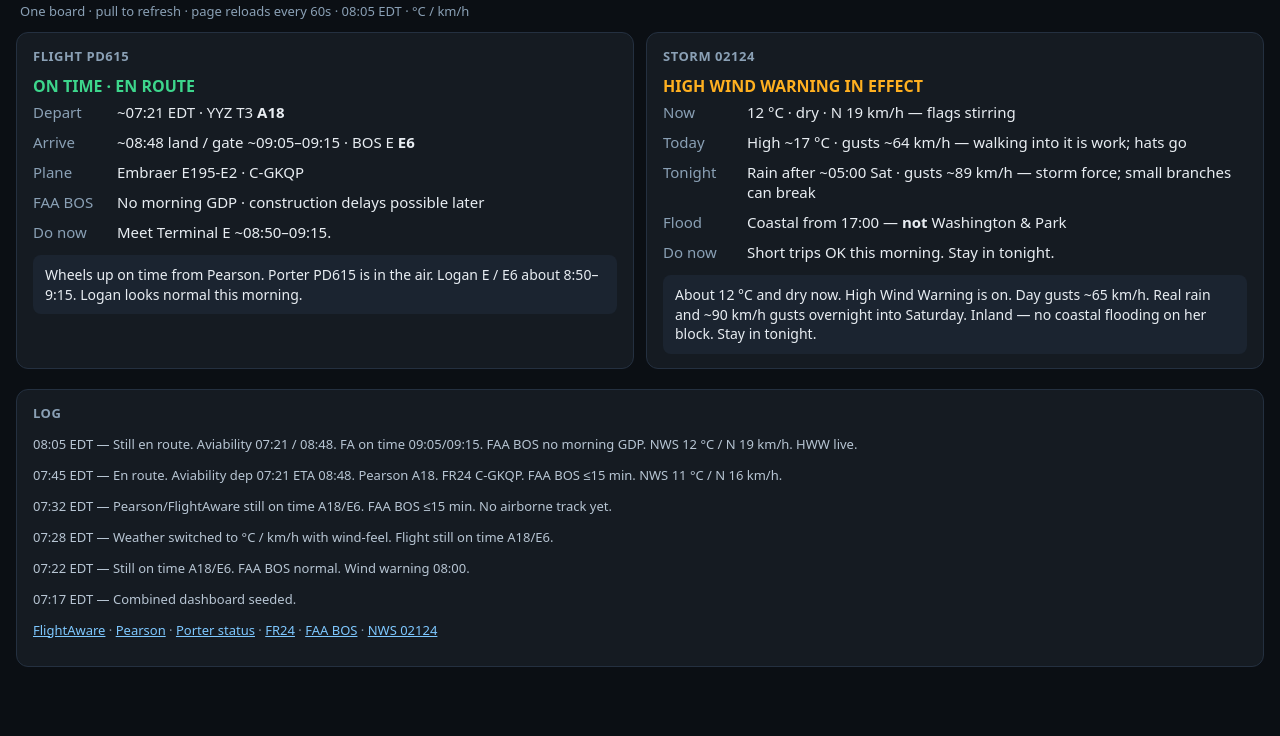
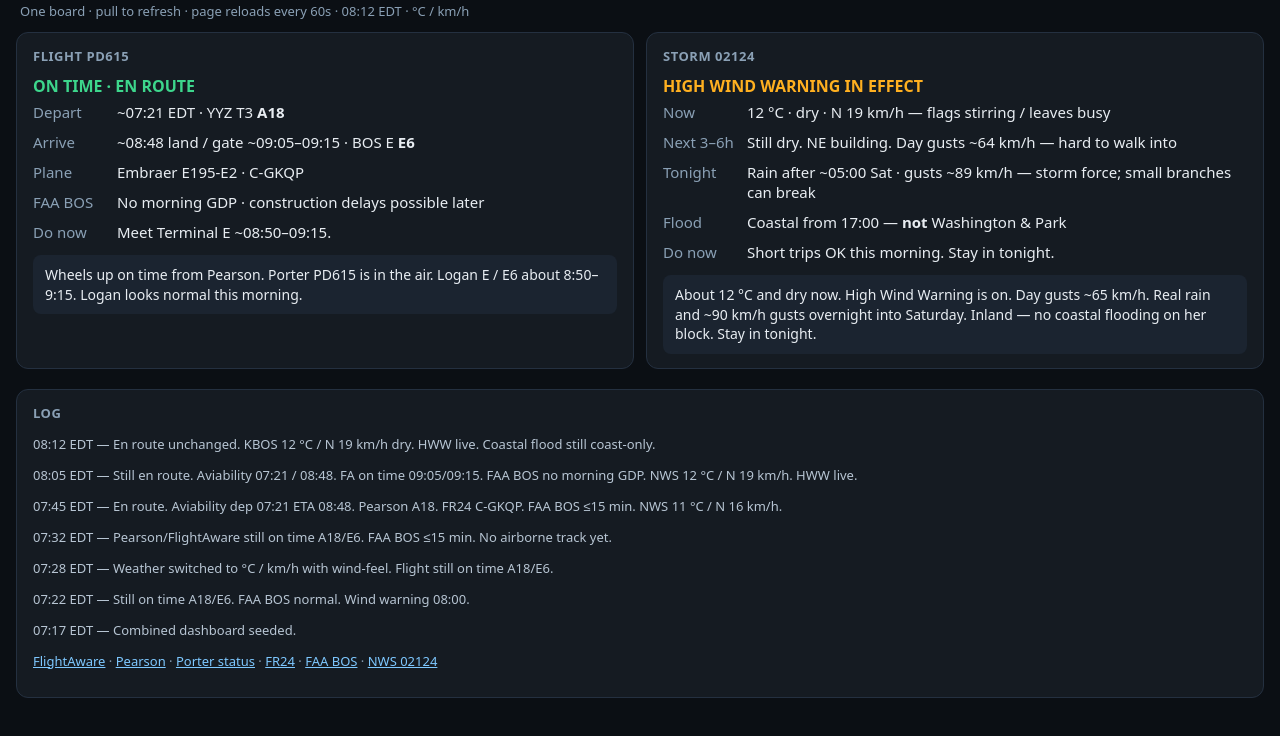
Before and after one commit to charlie-kilo13/pd615-ticker, a plain HTML site: page index.html in a window 1280 px wide. Shown: the part 42-778 px from the top of the page. Drawn offline with Linux system fonts and the light colour scheme.

Commit message:
index 08:12 EDT combined board refresh

```diff
--- a/index.html
+++ b/index.html
@@ -28,7 +28,7 @@
 <body>
 <header>
   <h1>PD615 + 02124</h1>
-  <div class="sub">One board · pull to refresh · page reloads every 60s · 08:05 EDT · °C / km/h</div>
+  <div class="sub">One board · pull to refresh · page reloads every 60s · 08:12 EDT · °C / km/h</div>
 </header>
 <div class="grid">
   <div class="card">
@@ -47,8 +47,8 @@
     <h2>Storm 02124</h2>
     <div class="warn">HIGH WIND WARNING IN EFFECT</div>
     <table>
-      <tr><td>Now</td><td>12 °C · dry · N 19 km/h — flags stirring</td></tr>
-      <tr><td>Today</td><td>High ~17 °C · gusts ~64 km/h — walking into it is work; hats go</td></tr>
+      <tr><td>Now</td><td>12 °C · dry · N 19 km/h — flags stirring / leaves busy</td></tr>
+      <tr><td>Next 3–6h</td><td>Still dry. NE building. Day gusts ~64 km/h — hard to walk into</td></tr>
       <tr><td>Tonight</td><td>Rain after ~05:00 Sat · gusts ~89 km/h — storm force; small branches can break</td></tr>
       <tr><td>Flood</td><td>Coastal from 17:00 — <b>not</b> Washington & Park</td></tr>
       <tr><td>Do now</td><td>Short trips OK this morning. Stay in tonight.</td></tr>
@@ -58,6 +58,7 @@
 </div>
 <div class="card log" style="margin:0 16px 16px">
   <h2>Log</h2>
+  <p>08:12 EDT — En route unchanged. KBOS 12 °C / N 19 km/h dry. HWW live. Coastal flood still coast-only.</p>
   <p>08:05 EDT — Still en route. Aviability 07:21 / 08:48. FA on time 09:05/09:15. FAA BOS no morning GDP. NWS 12 °C / N 19 km/h. HWW live.</p>
   <p>07:45 EDT — En route. Aviability dep 07:21 ETA 08:48. Pearson A18. FR24 C-GKQP. FAA BOS ≤15 min. NWS 11 °C / N 16 km/h.</p>
   <p>07:32 EDT — Pearson/FlightAware still on time A18/E6. FAA BOS ≤15 min. No airborne track yet.</p>
@@ -70,7 +71,7 @@
     <a href="https://www.flyporter.com/en-us/manage-flights/flight-status">Porter status</a> ·
     <a href="https://www.flightradar24.com/data/flights/pd615">FR24</a> ·
     <a href="https://www.fly.faa.gov/fly/flyfaa/flyfaaindex.jsp?ARPT=BOS&p=0">FAA BOS</a> ·
-    <a href="https://forecast.weather.gov/MapClick.php?lat=42.284&lon=-71.074">NWS 02124</a>
+    <a href="https://forecast.weather.gov/MapClick.php?lat=42.2903&lon=-71.0711">NWS 02124</a>
   </p>
 </div>
 </body>
```
